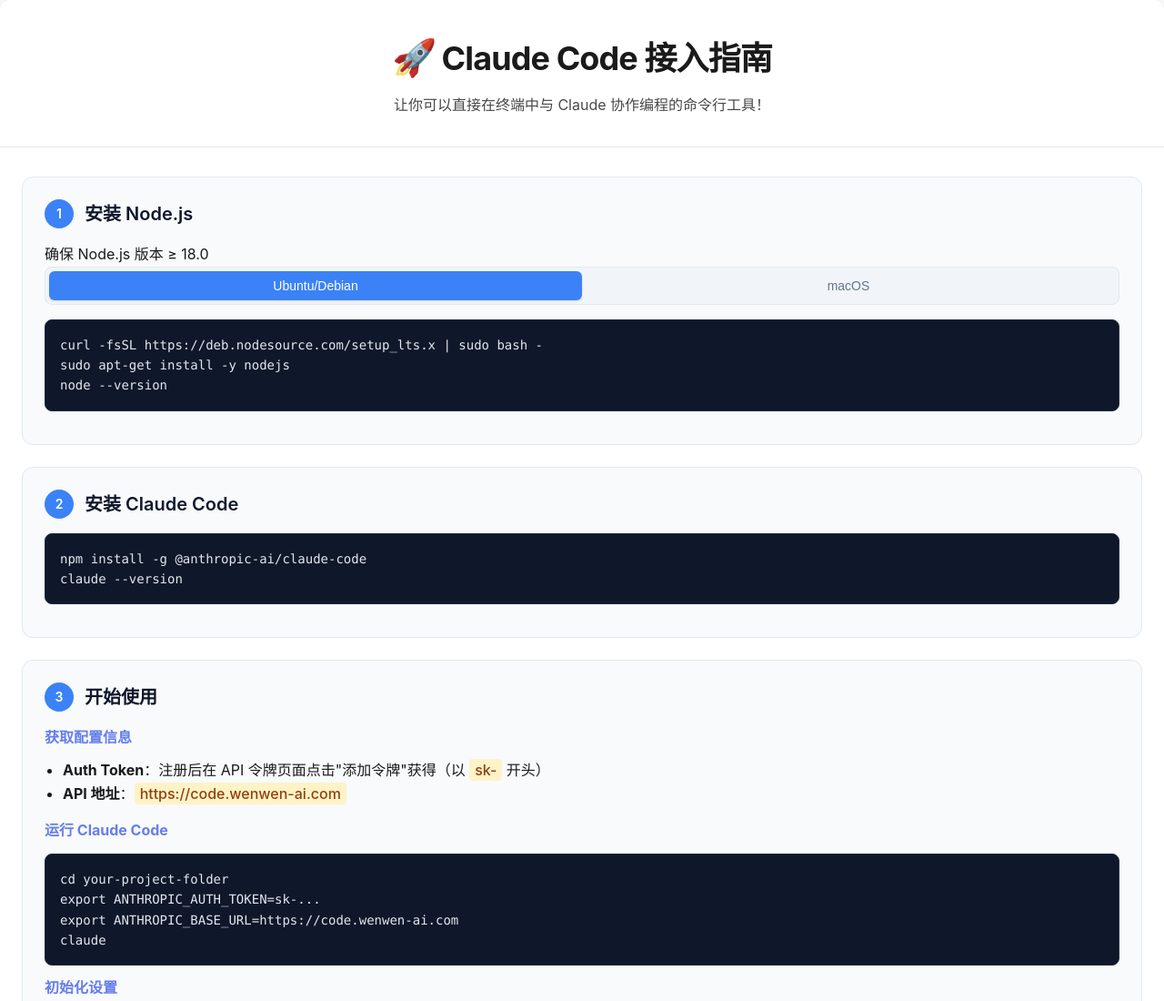
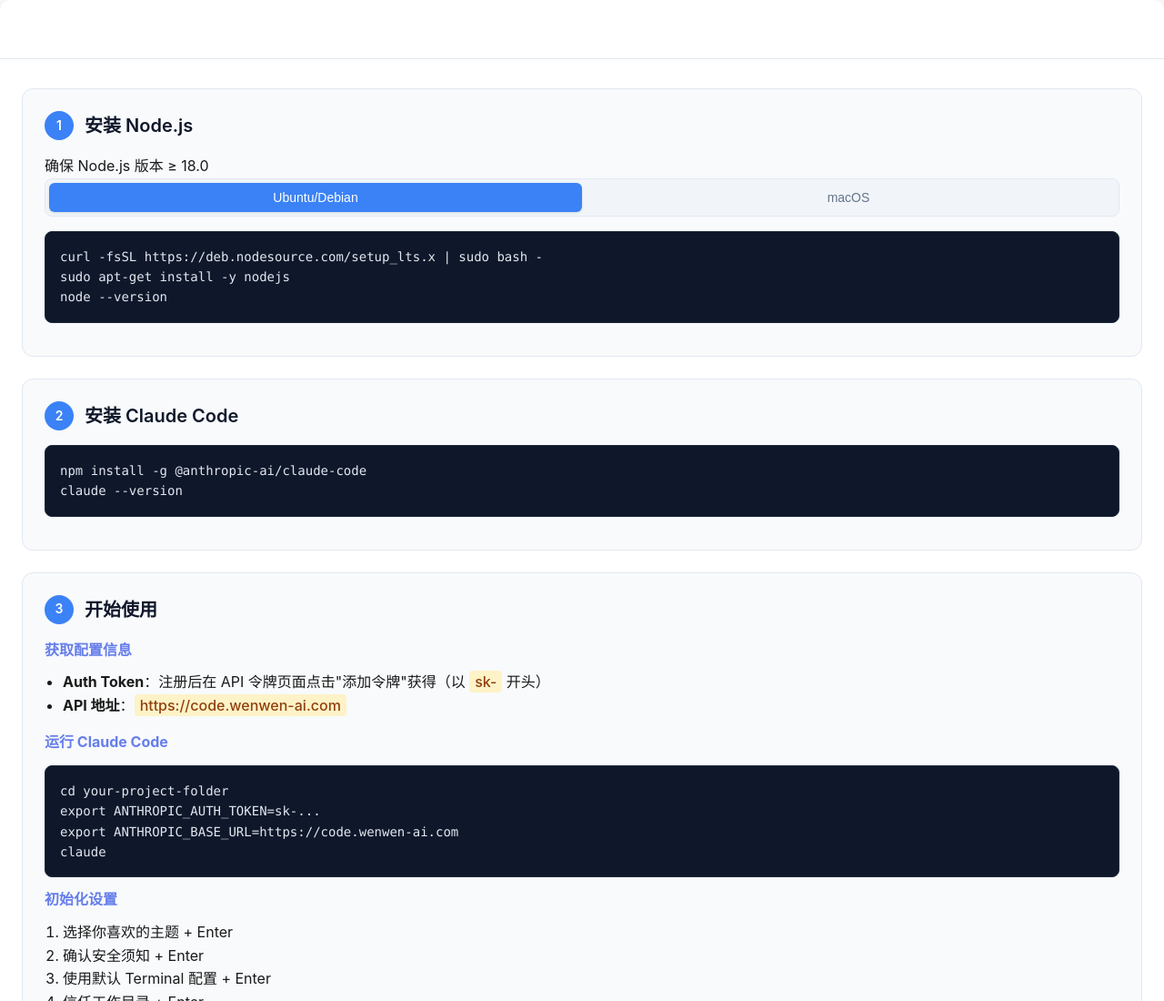
Before and after one commit to hehan-wang/code_hom, a plain HTML site: page index.html in a window 1280 px wide. Shown: the top 1100 px of the page at 91% size. Drawn offline with Linux system fonts and the light colour scheme.

Commit message:
Comment out header elements in index.html to temporarily disable display of project title and description.

```diff
--- a/index.html
+++ b/index.html
@@ -312,8 +312,8 @@
 <body>
     <div class="container">
         <div class="header">
-            <h1><span class="emoji">🚀</span>Claude Code 接入指南</h1>
-            <p>让你可以直接在终端中与 Claude 协作编程的命令行工具！</p>
+            <!-- <h1><span class="emoji">🚀</span>Claude Code 接入指南</h1> -->
+            <!-- <p>让你可以直接在终端中与 Claude 协作编程的命令行工具！</p> -->
         </div>
 
         <div class="content">
```
